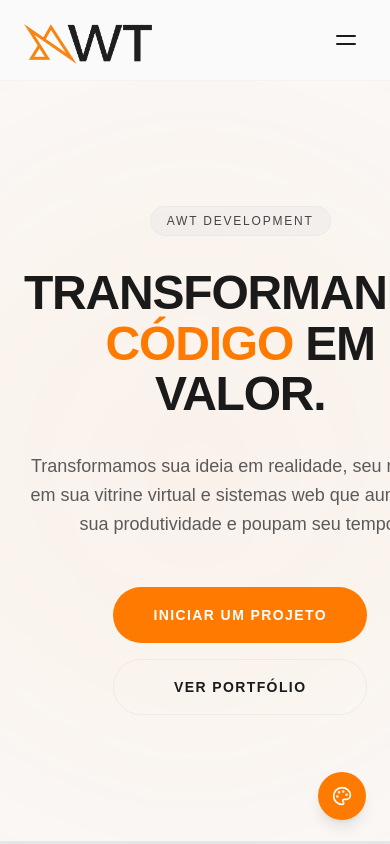
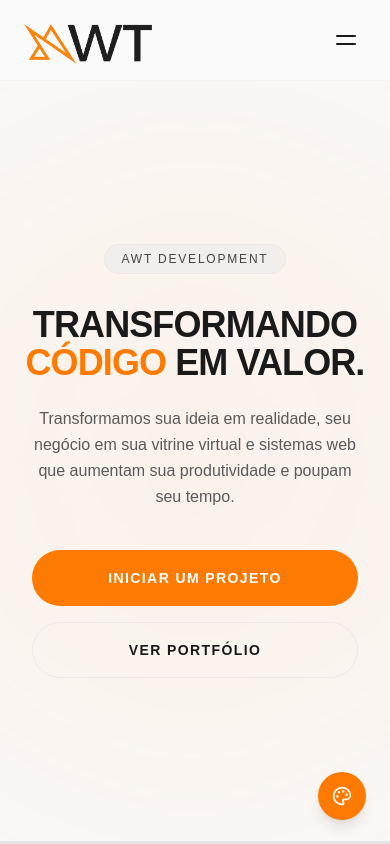
Before and after one commit to AWT-Development/awt-website-v3, a Next.js app: page / in a window 390 px wide. Shown: the top 844 px of the page. Built offline with nearby package versions, Linux system fonts and the light colour scheme; a web font is replaced by a local one.

Commit message:
Fix: Ajustando responsividade do Hero

```diff
--- a/src/components/home/HeroSection.tsx
+++ b/src/components/home/HeroSection.tsx
@@ -13,7 +13,7 @@ export default function HeroSection() {
         initial={{ opacity: 0, y: 30 }}
         animate={{ opacity: 1, y: 0 }}
         transition={{ duration: 0.8, ease: "easeOut" }}
-        className="max-w-5xl mx-auto px-6 relative z-10 flex flex-col items-center"
+        className="max-w-5xl w-full mx-auto px-4 sm:px-6 relative z-10 flex flex-col items-center"
       >
         {/* Top Badge */}
         <div className="mb-8 inline-flex items-center gap-2 px-4 py-1.5 rounded-full border border-border-subtle/20 bg-surface-deep/40 w-fit">
@@ -23,27 +23,27 @@ export default function HeroSection() {
         </div>
 
         {/* Headline */}
-        <h1 className="font-headline text-5xl md:text-7xl lg:text-[84px] font-bold leading-[1.05] tracking-tight mb-8">
+        <h1 className="font-headline text-4xl sm:text-5xl md:text-7xl lg:text-[84px] font-bold leading-[1.05] tracking-tight mb-6 sm:mb-8 break-words max-w-[100vw]">
           TRANSFORMANDO<br />
           <span className="text-primary">CÓDIGO</span> EM VALOR.
         </h1>
 
         {/* Sub-headline */}
-        <p className="text-lg md:text-xl text-secondary-text mb-12 max-w-3xl leading-relaxed">
+        <p className="text-base sm:text-lg md:text-xl text-secondary-text mb-10 sm:mb-12 max-w-3xl leading-relaxed text-center px-2">
           Transformamos sua ideia em realidade, seu negócio em sua vitrine virtual e sistemas web que aumentam sua produtividade e poupam seu tempo.
         </p>
 
         {/* CTAs */}
-        <div className="flex flex-col sm:flex-row justify-center gap-4">
+        <div className="flex flex-col sm:flex-row justify-center gap-4 w-full sm:w-auto px-4 sm:px-0">
           <Link
             href="#contato"
-            className="inline-flex h-14 items-center justify-center px-10 rounded-full bg-primary text-surface font-sans font-bold text-sm tracking-widest uppercase hover:shadow-[0_0_32px_rgba(255,122,0,0.3)] hover:scale-[1.02] transition-all"
+            className="inline-flex h-14 w-full sm:w-auto items-center justify-center px-10 rounded-full bg-primary text-surface font-sans font-bold text-sm tracking-widest uppercase hover:shadow-[0_0_32px_rgba(255,122,0,0.3)] hover:scale-[1.02] transition-all"
           >
             Iniciar um Projeto
           </Link>
           <Link
             href="#projetos"
-            className="inline-flex h-14 items-center justify-center px-10 rounded-full bg-transparent border border-border-subtle/30 text-primary-text font-sans font-bold text-sm tracking-widest uppercase hover:bg-surface transition-all"
+            className="inline-flex h-14 w-full sm:w-auto items-center justify-center px-10 rounded-full bg-transparent border border-border-subtle/30 text-primary-text font-sans font-bold text-sm tracking-widest uppercase hover:bg-surface transition-all"
           >
             Ver Portfólio
           </Link>
```
